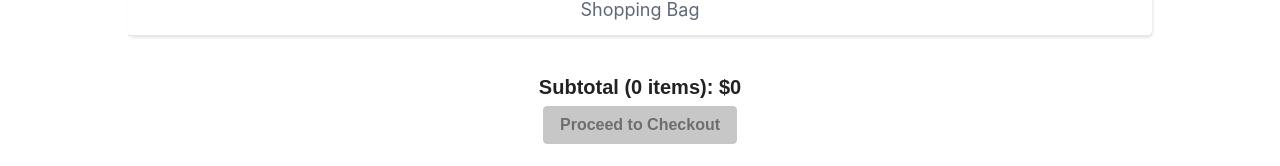
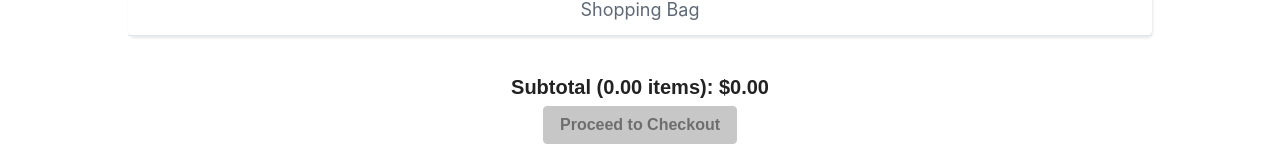
Before and after one commit to yuyingsu/TTP-Capstone-Frontend, a React (Create React App) app: page /cart in a window 1280 px wide. Shown: the part 124-290 px from the top of the page. Built offline with nearby package versions, Linux system fonts and the light colour scheme; a web font is replaced by a local one.

Commit message:
Add Redirects for Netlify - #44

```diff
--- a/src/screens/Cart.js
+++ b/src/screens/Cart.js
@@ -35,8 +35,8 @@ function Cart(props) {
         </div>
       <div className="cart-action">
         <h5>
-          Subtotal ({carts.reduce((a, c) => a + c.qty, 0)} items):
-          ${carts.reduce((a, c) => a + c.price * c.qty, 0)}
+          Subtotal ({carts.reduce((a, c) => a + c.qty, 0).toFixed(2)} items):
+          ${carts.reduce((a, c) => a + c.price * c.qty, 0).toFixed(2)}
         </h5>
         <Button onClick={checkoutHandler} className="button primary full-width" disabled={carts.length === 0}>
           Proceed to Checkout
--- a/src/screens/Register.js
+++ b/src/screens/Register.js
@@ -31,7 +31,7 @@ function Register(props) {
     dispatch(exitRegister());
   }
 
-  return <div className="form">
+  return <div className="form mt-4">
     {!success?<form onSubmit={submitHandler} >
       <ul className="form-container">
         <li>
--- a/src/screens/Signin.js
+++ b/src/screens/Signin.js
@@ -24,11 +24,11 @@ function Signin(props) {
     dispatch(signin(email, password));
   }
 
-  return <div className="form">
+  return <div className="form mt-4">
     <form onSubmit={submitHandler} >
       <ul className="form-container">
         <li>
-          <h2>Sign-In</h2>
+          <h2>Sign In</h2>
         </li>
         <li>
           {loading && <div>Loading...</div>}
```
Also changed, not shown: 1 other file (tests, documents, lock files or other folders).
